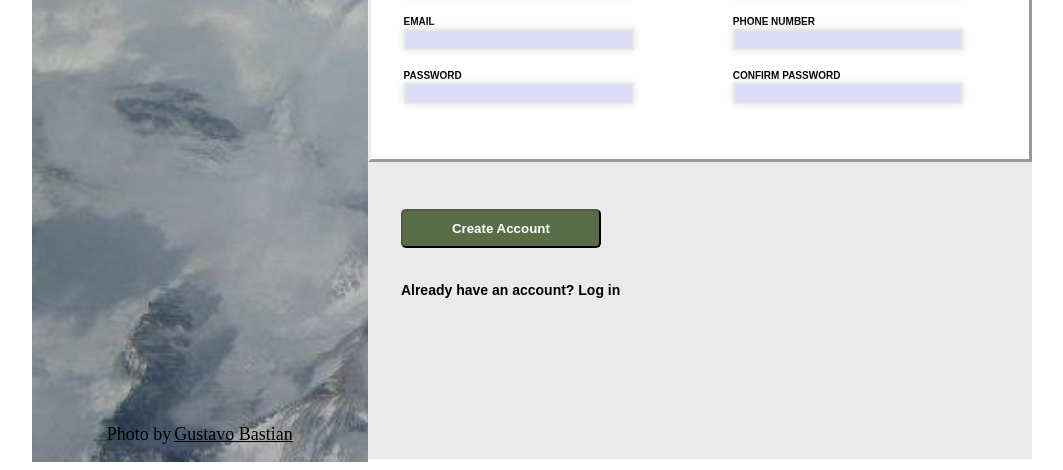
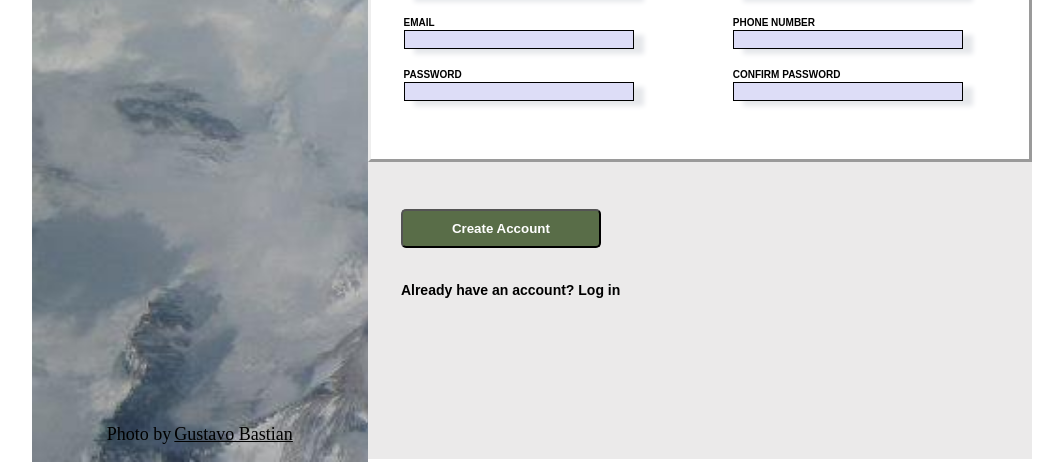
Before and after one commit to gustavobastian/form-training, a plain HTML site: page index.html in a window 1280 px wide. Shown: the part 446-916 px from the top of the page, without its empty margins (108-1171 px from the left). Drawn offline with Linux system fonts and the light colour scheme.

Commit message:
border color input

```diff
--- a/styles.css
+++ b/styles.css
@@ -109,7 +109,6 @@ body{
     justify-content: center;
     align-items: left;
     height: 33%;
-
     background-color: rgb(235, 234, 234);
 }
 .text1{
@@ -188,14 +187,17 @@ button{
 input{
     display:flex;
     border-style: solid;
-    box-shadow: 0 0 5pt 0.5pt #E5E7EB;
+    border-width: 1px;
+    outline: none !important;
+
+    box-shadow: 10px 5px 5px  #E5E7EB;
 
 }
 .myInput{
-    border-color:#E5E7EB;
+    border-color:black;
     background-color: rgb(221, 221, 247);
 }
 .myInput:focus {
-    border-color:blue;
-    background-color: rgb(155, 155, 197);
+    border-color:blue !important;
+    background-color: rgb(180, 180, 204);
 }
```
